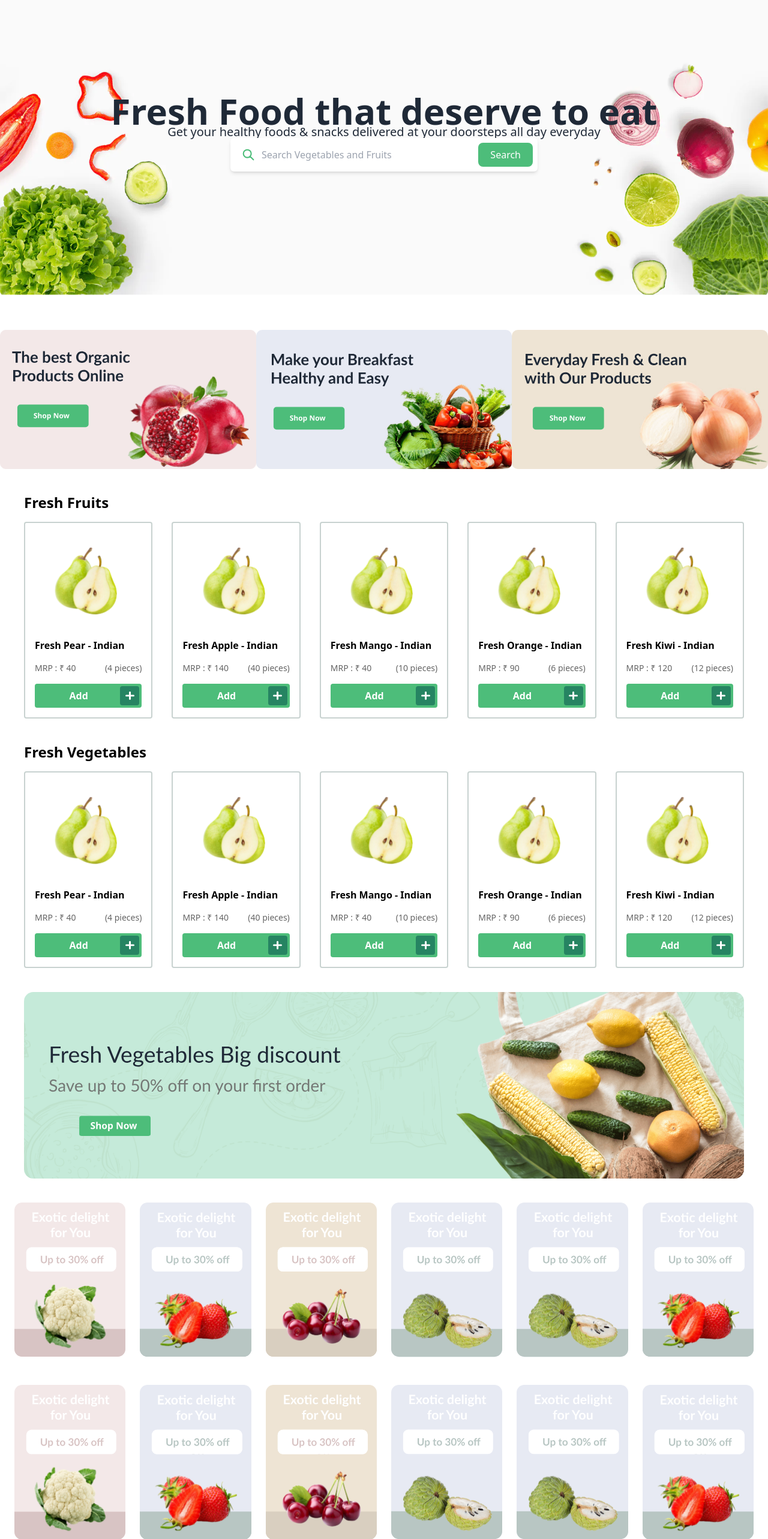
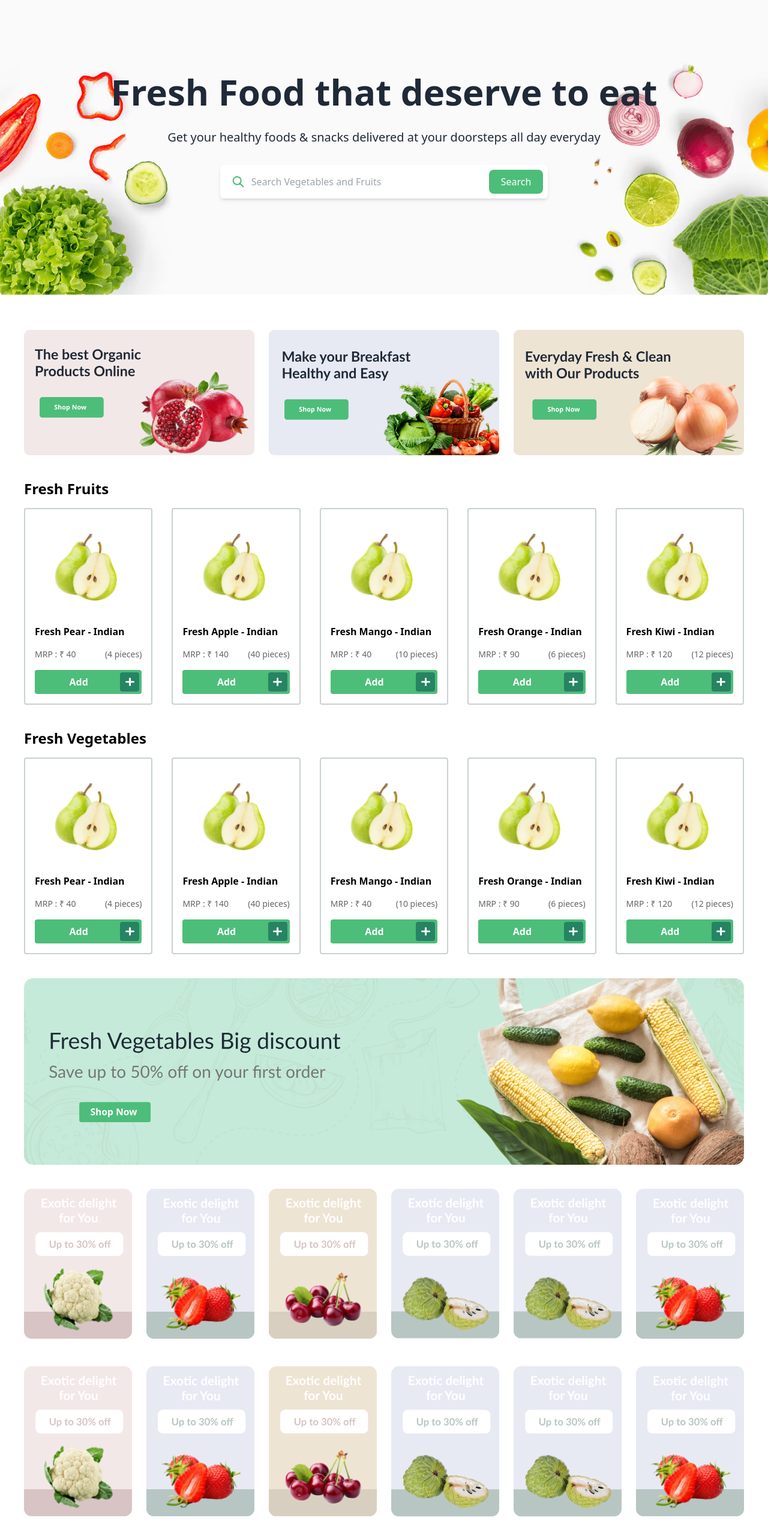
Before and after one commit to poonam-kumawat/zest-frontend, a React (Create React App) app: page / in a window 1280 px wide. Shown: the part 140-2706 px from the top of the page at 60% size. Built offline with nearby package versions, Linux system fonts and the light colour scheme.

Commit message:
homepage

```diff
--- a/src/Components/Card/Card.tsx
+++ b/src/Components/Card/Card.tsx
@@ -14,7 +14,7 @@ interface CardDataProps {
 
 const Card: FC<CardProps> = ({cardData}) => {
   return (
-    <div className="card gap-4 border-2 border-[#C8D2D0] rounded p-4 flex flex-col justify-center">
+    <div className="card cursor-pointer gap-4 border-2 border-[#C8D2D0] rounded p-4 flex flex-col justify-center">
       <img
         className="mt-5 m-auto"
         src="/assets/images/pear.svg"
--- a/src/pages/HomePage.tsx
+++ b/src/pages/HomePage.tsx
@@ -44,24 +44,27 @@ const HomePage: React.FC = () => {
   return (
     <div className='w-full h-full min-h-screen home'>
       <section className='max-w-screen-2xl mx-auto'>
-        <section className='banner-search w-full mt-4 relative flex flex-row justify-center items-center'>
-          <img className='w-full h-full m-auto' src="/assets/images/homePage.svg" alt='home' />
-          <div className='text-6xl text-[#1F2937] font-bold absolute top-52'>Fresh Food that deserve to eat</div>
-          <div className='absolute text-xl text-[#1F2937]'>Get your healthy foods & snacks delivered at your doorsteps all day everyday</div>
-          <div className='flex flex-row absolute w-[40%] bottom-52 p-2 bg-white rounded-md shadow-md border-1 border-[#1F2937]'>
+        <section className='banner-search mt-4 relative flex items-center justify-center'>
+          <img className='bg-cover w-full bg-no-repeat' src="/assets/images/homePage.svg" alt='home' />
+          <div className='flex flex-col justify-center items-center absolute top-44 gap-8'>
+            <div className='text-6xl text-[#1F2937] font-bold'>Fresh Food that deserve to eat</div>
+            <div className='text-xl text-[#1F2937]'>Get your healthy foods & snacks delivered at your doorsteps all day everyday</div>
+            <div className='flex flex-row w-[60%] top-96 p-2 bg-white rounded-md shadow-md border-1 border-[#1F2937]'>
               <img className='mx-3' src="/assets/icons/search-icon.svg" alt='search' height={20} width={20} />
               <input type='text' className='m-auto w-[100%] border-0 outline-none' placeholder='Search Vegetables and Fruits' />
               <button className='px-5 py-2 bg-[#4DBD7A] text-white rounded-lg'>Search</button>
             </div>
+          </div>
         </section>
 
-        <section className='fresh-products mt-14 grid grid-cols-3 grid-rows-auto justify-items-center'>
+        <div className='px-10'>
+          <section className='w-full fresh-products mt-14 grid grid-cols-3 grid-rows-auto gap-6 justify-items-center'>
             <img src='/assets/images/FruitCard1.svg' alt='fruit1' />
             <img src='/assets/images/FruitCard2.svg' alt='fruit1' />
             <img src='/assets/images/FruitCard3.svg' alt='fruit1' />
           </section>
 
-        <section className='fruit-list px-10 mt-10'>
+          <section className='fruit-list mt-10'>
             <div className=''>
               <p className='text-2xl font-semibold my-4'>Fresh Fruits</p>
             </div>
@@ -76,7 +79,7 @@ const HomePage: React.FC = () => {
             </div>
           </section>
 
-        <section className='vegetable-list px-10 mt-10'>
+          <section className='vegetable-list mt-10'>
             <div className=''>
               <p className='text-2xl font-semibold my-4'>Fresh Vegetables</p>
             </div>
@@ -91,12 +94,12 @@ const HomePage: React.FC = () => {
             </div>
           </section>
 
-        <section className='discount-banner px-10 mt-10'>
+          <section className='discount-banner mt-10'>
             <img src='/assets/images/vegBanner.svg' alt='vegBanner' />
           </section>
 
-        <section className='discount-list px-6'>
-          <div className='mt-10 grid grid-cols-6 gap-6 grid-rows-auto justify-items-center'>
+          <section className='discount-list'>
+            <div className='mt-10 grid grid-cols-6 gap-6 grid-rows-auto'>
               <img src='/assets/images/vcard1.svg' alt='vcard1' />
               <img src='/assets/images/vcard2.svg' alt='vcard2' />
               <img src='/assets/images/vcard3.svg' alt='vcard3' />
@@ -105,7 +108,7 @@ const HomePage: React.FC = () => {
               <img src='/assets/images/vcard2.svg' alt='vcard2' />
             </div>
 
-          <div className='mt-10 grid grid-cols-6 gap-6 grid-rows-auto justify-items-center'>
+            <div className='mt-10 grid grid-cols-6 gap-6 grid-rows-auto'>
               <img src='/assets/images/vcard1.svg' alt='vcard1' />
               <img src='/assets/images/vcard2.svg' alt='vcard2' />
               <img src='/assets/images/vcard3.svg' alt='vcard3' />
@@ -115,7 +118,7 @@ const HomePage: React.FC = () => {
             </div>
           </section>
 
-        <section className='how-works mt-20 px-10'>
+          <section className='how-works mt-20'>
             <h1 className='text-4xl text-center font-bold text-[#1F2937]'>How It Works</h1>
             <div className='grid grid-cols-3 gap-12 mt-16'>
               <div className='flex justify-center items-center flex-col border-2 border-gray-300 rounded-xl p-10 gap-3'>
@@ -135,6 +138,7 @@ const HomePage: React.FC = () => {
               </div>
             </div>
           </section>
+        </div>
       </section>
     </div>
   )
```
Lines whose indentation alone changed are shown as unchanged.
